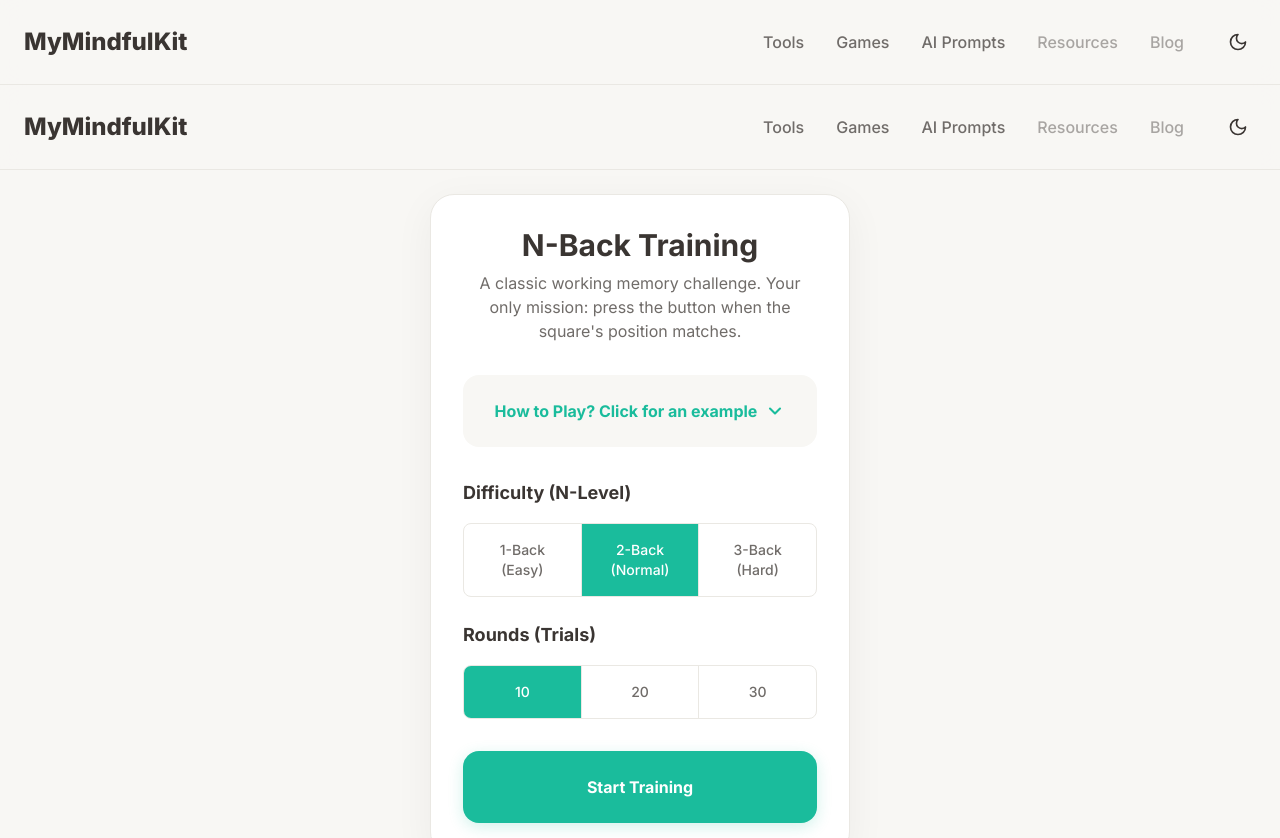
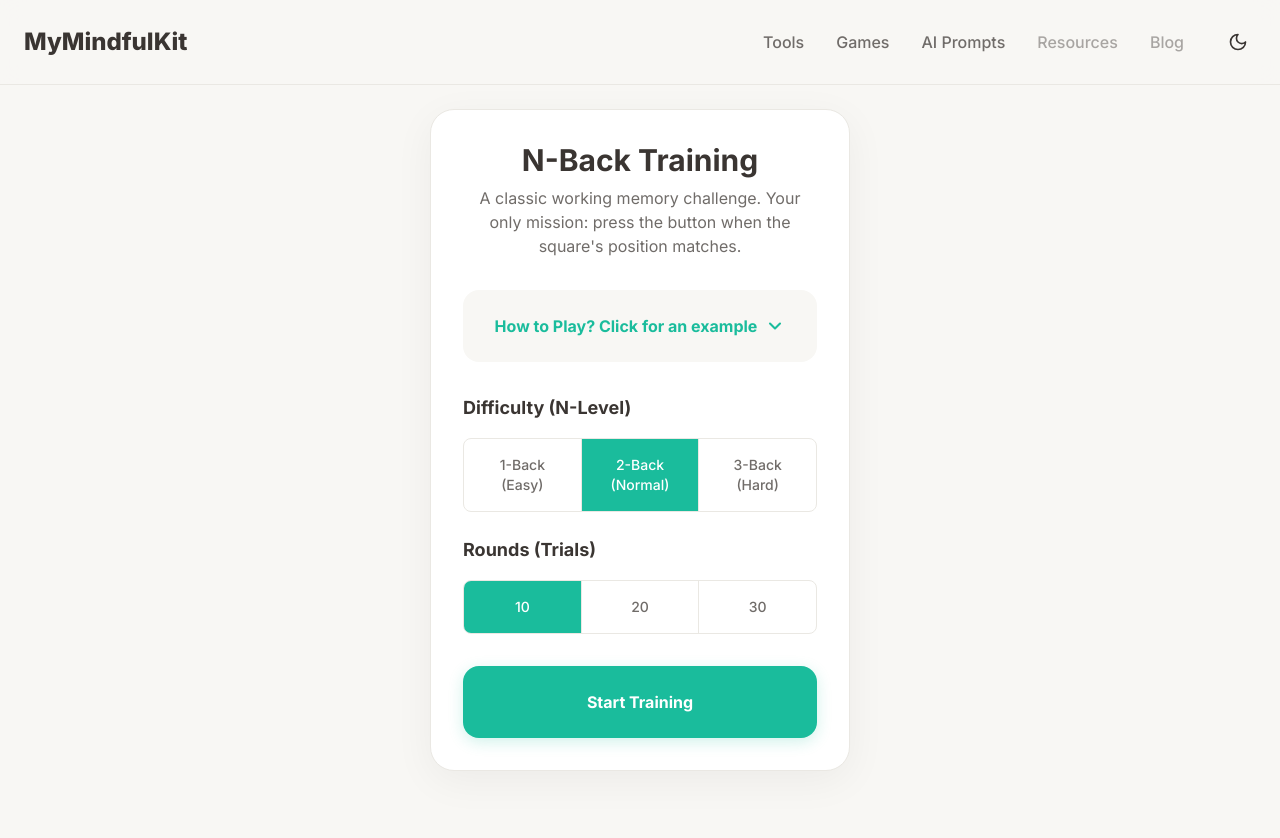
Before and after one commit to bingyanglu/mymindfulkit, a Next.js app: page /games/n-back-game in a window 1280 px wide. Shown: the top 838 px of the page. Built offline with nearby package versions, Linux system fonts and the light colour scheme.

Commit message:
feat: 更新 N-Back 训练游戏页面，优化界面布局和用户交互体验

```diff
--- a/app/games/n-back-game/page.tsx
+++ b/app/games/n-back-game/page.tsx
@@ -1,6 +1,5 @@
 'use client'
 
-import { Layout } from '../../components/Layout'
 import { useState, useEffect, useRef } from 'react'
 
 // 游戏状态类型
@@ -191,7 +190,6 @@ export default function NBackGamePage() {
   }, [])
 
   return (
-    <Layout>
     <div className="min-h-screen bg-[#F8F7F4] dark:bg-[#111827] flex flex-col items-center justify-center p-6">
       <div className="w-full max-w-[420px] text-center">
         {/* 设置屏幕 */}
@@ -472,6 +470,5 @@ export default function NBackGamePage() {
         </section>
       </div>
     </div>
-    </Layout>
   )
 }
```
Also changed, not shown: 1 other file (tests, documents, lock files or other folders). Lines whose indentation alone changed are shown as unchanged.
